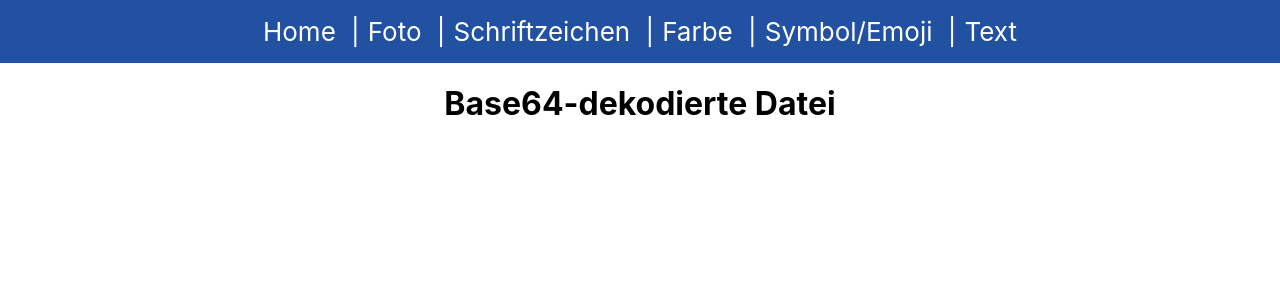
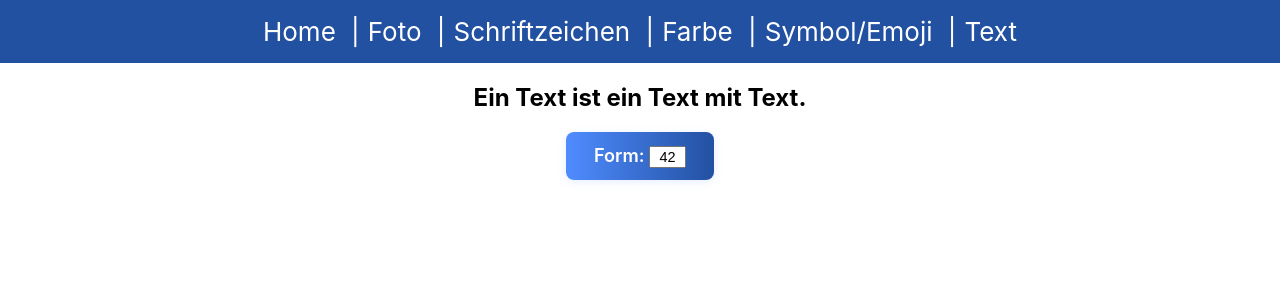
Before and after one commit to what-about-sun/codespaces-react, a React (Vite) app: page /textfile in a window 1280 px wide. Shown: the top 300 px of the page. Built offline with nearby package versions, Linux system fonts and the light colour scheme; no server answers.

Commit message:
change some layout

```diff
--- a/src/App.css
+++ b/src/App.css
@@ -57,10 +57,11 @@ main {
 }
 
 .random-image-display {
-  margin-top: 0px;
+  margin-top: 38px;
   font-size: 20rem;
   text-align: center;
-  min-height: 6rem;
+  min-height: 5rem;
+  width: 100%;
 }
 
 .random-char-container {
@@ -72,7 +73,7 @@ main {
 
 .random-char-display {
   margin-top: 0px;
-  font-size: 20rem;
+  font-size: 25rem;
   text-align: center;
   min-height: 6rem;
 }
@@ -86,8 +87,8 @@ main {
 
 .random-color-circle {
   margin-top: 32px;
-  width: 300px;
-  height: 300px;
+  width: 390px;
+  height: 390px;
   border-radius: 50%;
   border: 4px solid #333;
   box-shadow: 0 32px 32px rgba(0,0,0,0.1);
@@ -106,3 +107,21 @@ main {
   align-items: center;
   width: 100%;
 }
+
+.modernInput {
+  background: linear-gradient(90deg, #4f8cff 0%, #2351a2 100%);
+  color: #fff;
+  border: none;
+  border-radius: 8px;
+  padding: 12px 28px;
+  font-size: 1.13rem;
+  font-weight: 600;
+  box-shadow: 0 2px 8px rgba(79, 140, 255, 0.15);
+  cursor: pointer;
+  transition: background 0.2s, transform 0.1s;
+}
+
+.modernInput:focus {
+  border-color: #005fa3;
+  background: #fff;
+}
--- a/src/RandomEmojiPage.jsx
+++ b/src/RandomEmojiPage.jsx
@@ -18,7 +18,7 @@ export default function RandomEmojiPage({ emoji, setEmoji }) {
       <h2>Symbol-, Emoji-Generator</h2>
       <CustomButton onClick={handleClick}>Jetzt starten</CustomButton>
       {emoji && (
-        <div style={{ fontSize: "18rem", margin: "1rem" }}>{emoji}</div>
+        <div style={{ fontSize: "21rem", margin: "1rem" }}>{emoji}</div>
       )}
       {!emoji && <p className="smallText">Noch kein Symbol/Emoji generiert.</p>}
     </div>
--- a/src/RandomImagePage.jsx
+++ b/src/RandomImagePage.jsx
@@ -11,7 +11,8 @@ function RandomImagePage({ imgUrl, setImgUrl }) {
       <h2>Foto-Generator</h2>
       <CustomButton onClick={handleClick}>Jetzt starten</CustomButton>
       <div className="random-image-display">
-        {imgUrl && <img src={imgUrl} alt="Random" style={{ marginTop: 40 }} />}
+        {imgUrl && <img src={imgUrl} alt="Random"
+        style={{ width: "30%", height: "30%", objectFit: "contain" }} />}
         {!imgUrl && <p className="smallText">Noch kein Foto generiert.</p>}
       </div>
     </div>
--- a/src/TextfilePage.jsx
+++ b/src/TextfilePage.jsx
@@ -3,22 +3,48 @@ import React, { useEffect, useState } from "react";
 import ReactMarkdown from "react-markdown";
 
 function TextfilePage() {
+  const [shift, setShift] = useState(42); // Standardwert 42
   const [text, setText] = useState("");
 
   useEffect(() => {
     fetch("/textfile.b64")
       .then((res) => res.text())
       .then((base64) => {
-        // base64 zu normalem Text dekodieren
-        const decoded = atob(base64);
+        // base64 zu normalem Text dekodieren (UTF-8-fähig)
+        const decoded = new TextDecoder("utf-8").decode(
+          Uint8Array.from(atob(base64), c => c.charCodeAt(0))
+        );
         setText(decoded);
       });
   }, []);
 
+  function rotN(str, shift) {
+    return str.replace(/[a-zA-Z]/g, function(c) {
+      const base = c <= 'Z' ? 65 : 97;
+      return String.fromCharCode(((c.charCodeAt(0) - base + shift) % 26) + base);
+    });
+  }
+
+  const handleChange = (e) => {
+    // Nur Zahlen, maximal 3 Stellen
+    const value = e.target.value.replace(/\D/g, '').slice(0, 3);
+    setShift(Number(value) || 0);
+  };
+
   return (
    <div className="text-container">
-      <h1>Base64-dekodierte Datei</h1>
-      <ReactMarkdown>{text}</ReactMarkdown>
+      <h2>Ein Text ist ein Text mit Text.</h2>
+      <label className="modernInput">
+        Form:&nbsp;
+        <input className="inputField"
+          type="text"
+          value={shift}
+          onChange={handleChange}
+          maxLength={4}
+          style={{ width: "2em", textAlign: "center", fontSize: "0.8em" }}
+        />
+      </label>
+      <ReactMarkdown>{rotN(text, shift)}</ReactMarkdown>
     </div>
   );
 }
```
Also changed, not shown: public/textfile.md (deleted, +0 -6 lines), public/merkzettel.txt (added), 1 other file (tests, documents, lock files or other folders).
